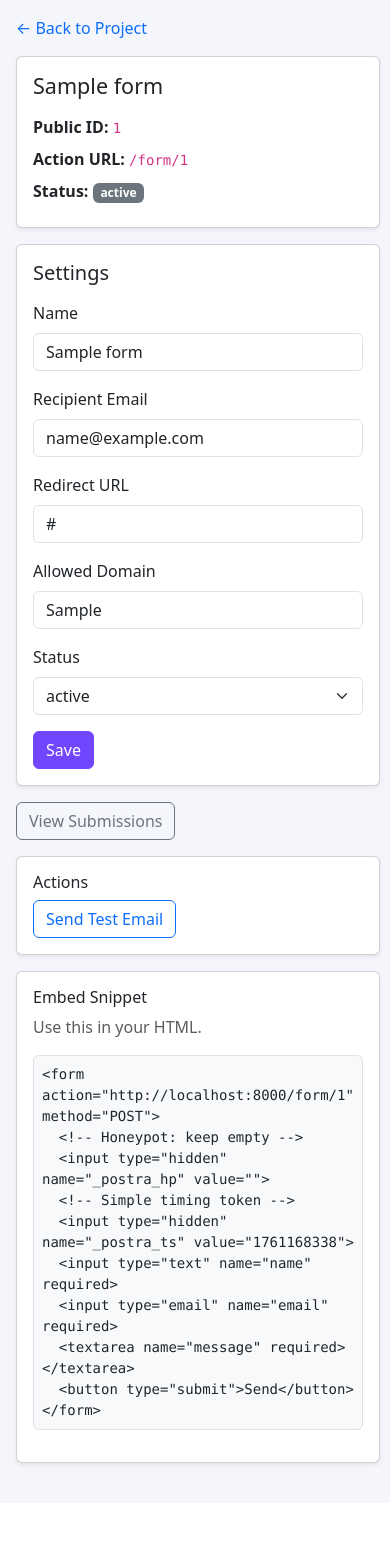
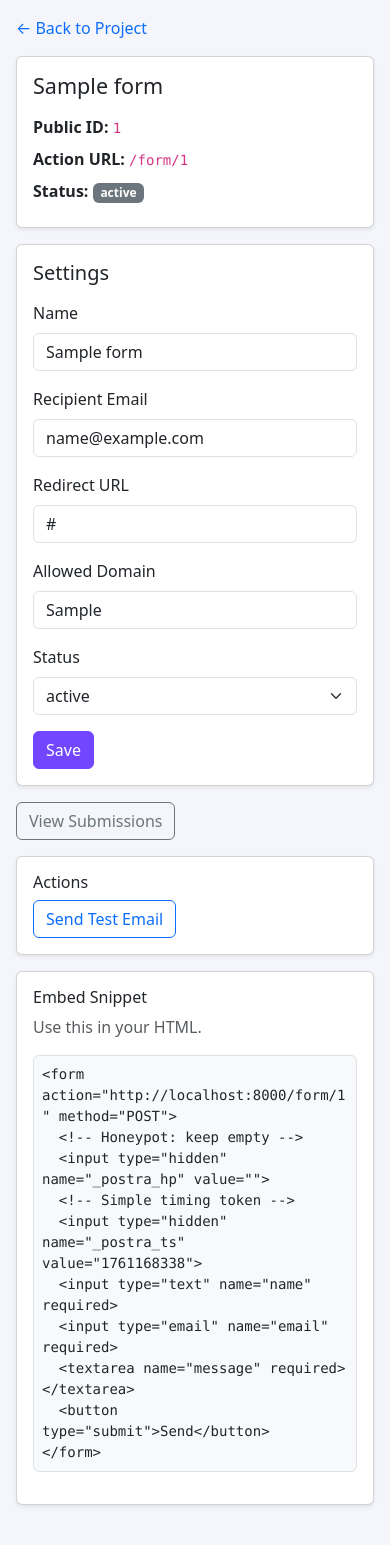
Before and after one commit to bawanyadam/postra, a PHP site: template app/Http/Views/forms/show.php in a window 390 px wide. Shown: the part 104-1649 px from the top of the page. Before the commit the page ends 1572 px from the top, so only its background shows below. Run offline with PHP 8.4, Linux system fonts and the light colour scheme; the template is opened without the code that fills it: most values are stand-ins (such as "Sample title", 1, 10 or a date in 2020); data that the repository does not hold is empty.

Commit message:
Prevent embed snippet overflow on mobile

```diff
--- a/app/Http/Views/forms/show.php
+++ b/app/Http/Views/forms/show.php
@@ -49,7 +49,7 @@
       <div class="card-body">
         <h2 class="h6">Embed Snippet</h2>
         <p class="text-muted">Use this in your HTML.</p>
-<pre class="bg-light p-2 border rounded" style="white-space: pre-wrap; word-break: break-word;"><code>&lt;form action=&quot;<?= htmlspecialchars($_ENV['APP_URL'] ?? 'http://localhost:8000') ?>/form/<?= htmlspecialchars($form['public_id']) ?>&quot; method=&quot;POST&quot;&gt;
+<pre class="bg-light p-2 border rounded embed-snippet"><code>&lt;form action=&quot;<?= htmlspecialchars($_ENV['APP_URL'] ?? 'http://localhost:8000') ?>/form/<?= htmlspecialchars($form['public_id']) ?>&quot; method=&quot;POST&quot;&gt;
   &lt;!-- Honeypot: keep empty --&gt;
   &lt;input type=&quot;hidden&quot; name=&quot;_postra_hp&quot; value=&quot;&quot;&gt;
   &lt;!-- Simple timing token --&gt;
--- a/app/Http/Views/layout.php
+++ b/app/Http/Views/layout.php
@@ -163,6 +163,19 @@ if ($user) {
       .sidebar-divider {
         border-bottom: 1px solid var(--sidebar-border);
         margin: 1.75rem 0;
+      }
+
+      .embed-snippet {
+        max-width: 100%;
+      }
+
+      @media (max-width: 767.98px) {
+        .embed-snippet,
+        .embed-snippet code {
+          white-space: pre-wrap;
+          word-break: break-word;
+          overflow-wrap: anywhere;
+        }
       }
 
       .main-content {
```
